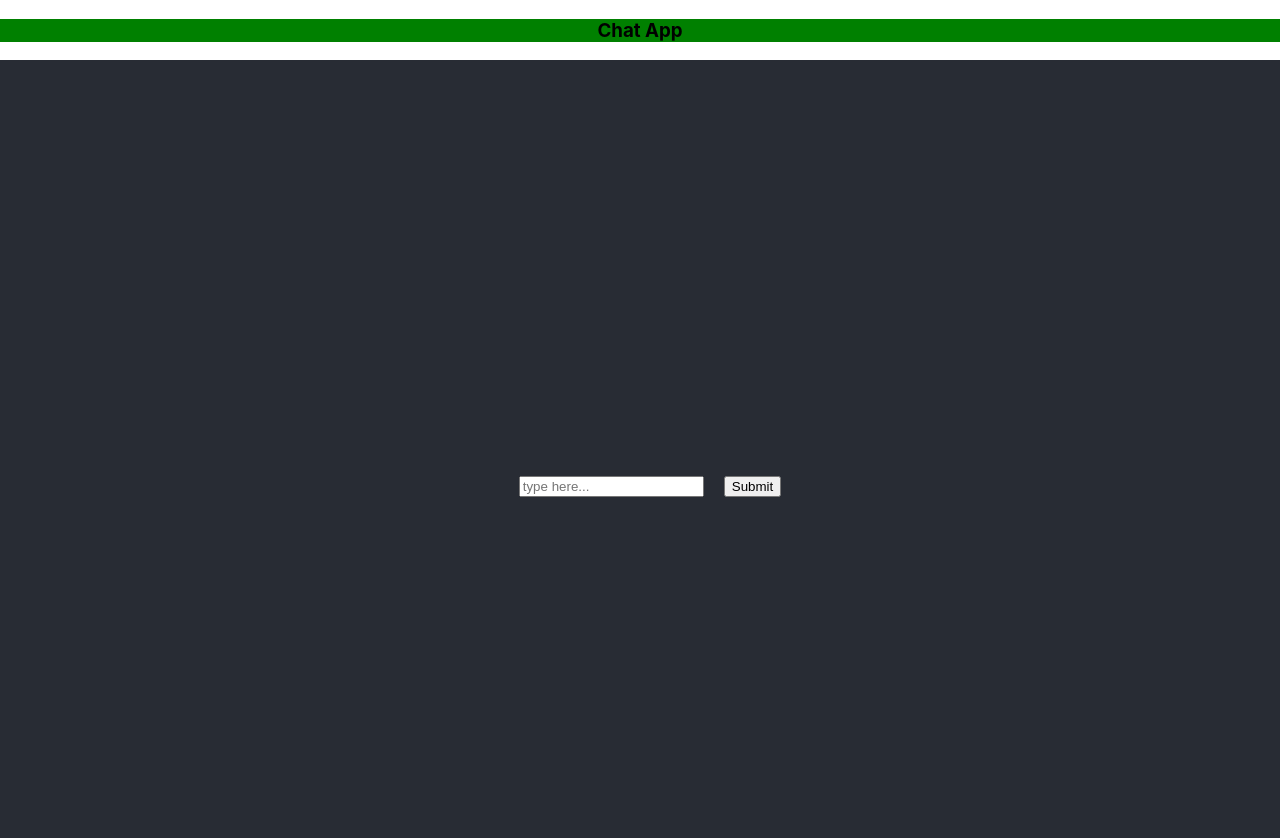
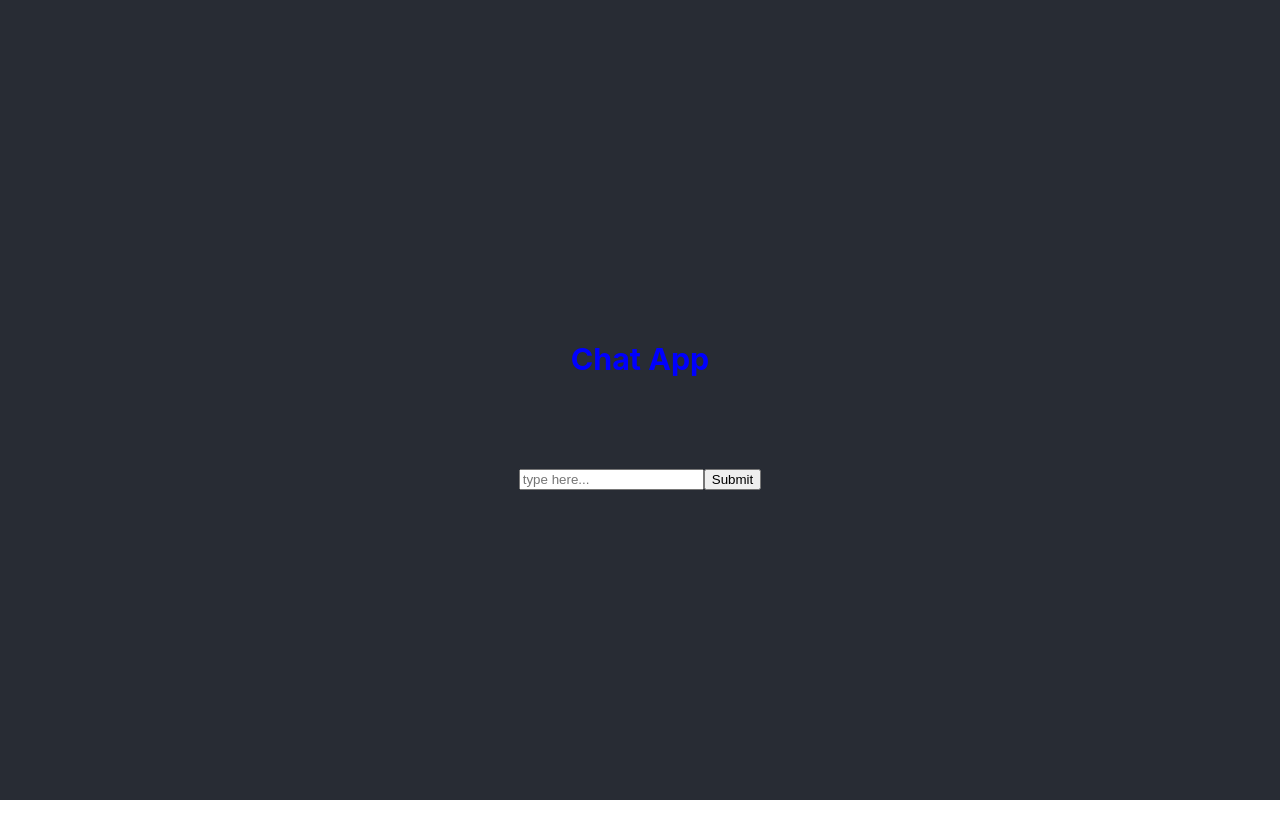
Before and after one commit to gaurpulkit/chat-webapp, a React (Create React App) app: page / in a window 1280 px wide. Shown: the top 838 px of the page. After the commit the page ends 800 px from the top, so only its background shows below. Built offline with nearby package versions, Linux system fonts and the light colour scheme; no server answers.

Commit message:
header improved

```diff
--- a/src/App.js
+++ b/src/App.js
@@ -46,8 +46,8 @@ class App extends React.Component {
   render(){
     return (
       <div className="Chat App">
-      <Header/>
         <header className="App-header">
+        <Header/>
           <div>
              <h6 id="new" style={{color:"green"}}>New user connected!</h6>
              <h6 id="gone" style={{color:"red"}}>User Disconnected!</h6>
--- a/src/components/ChatBox/index.js
+++ b/src/components/ChatBox/index.js
@@ -27,7 +27,7 @@ export class ChatBox extends React.Component{
         return(
         <div>
           <form>
-            <input id="send" value={this.state.value} onChange={this.handleChange} style={{margin:"20px"}} type="text" placeholder="type here..."/>
+            <input id="send" value={this.state.value} onChange={this.handleChange} type="text" placeholder="type here..."/>
             <button onClick={this.handleClick}>Submit</button>
           </form>
         </div>
--- a/src/components/Header/index.js
+++ b/src/components/Header/index.js
@@ -4,7 +4,7 @@ export default class Header extends React.Component{
     render(){
         return(
         <div>
-          <h3 style={{color:"black",backgroundColor:"green"}}>Chat App</h3>
+          <h3 style={{color:"blue"}}>Chat App</h3>
         </div>
         )
     }
```
